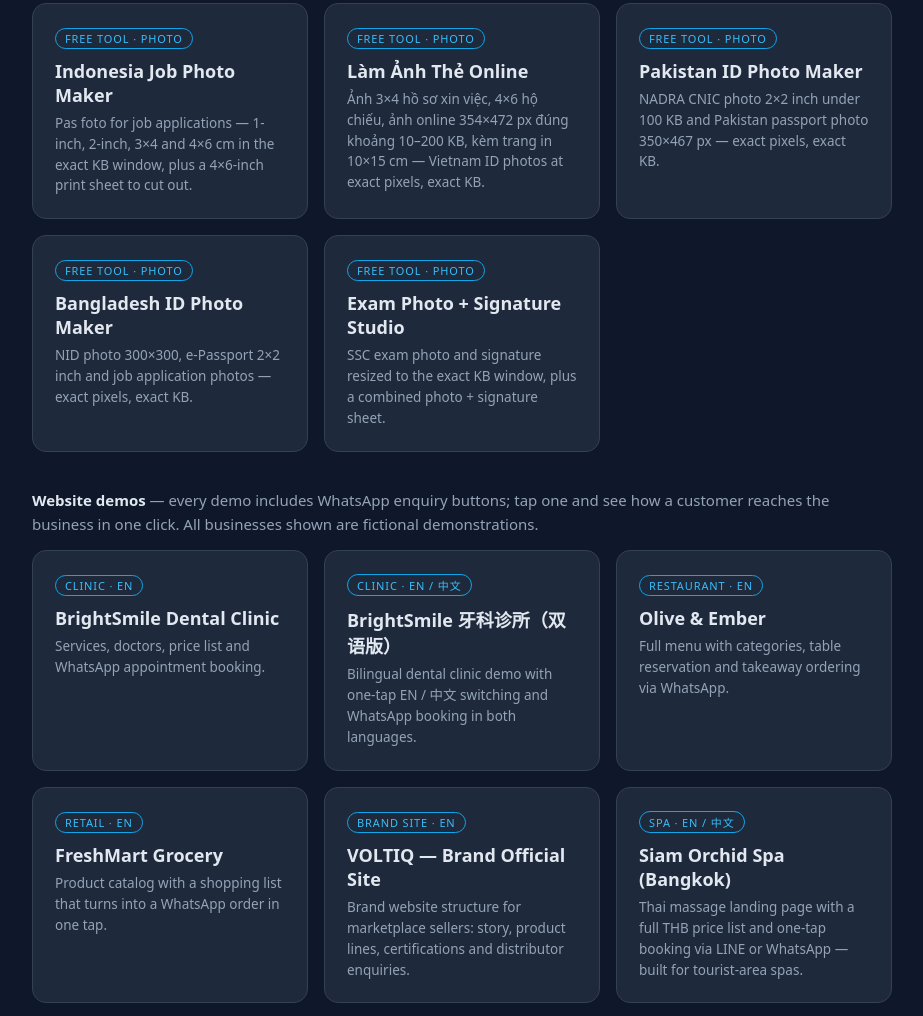
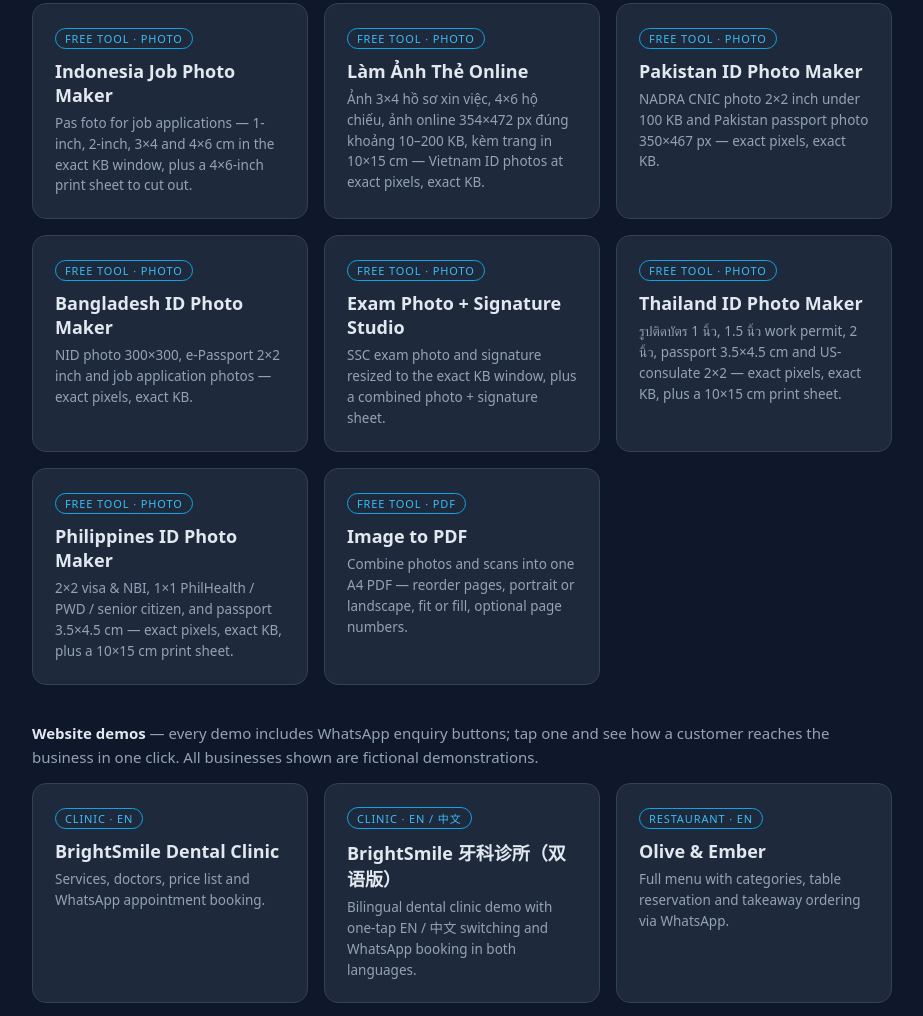
Before and after one commit to sirtang71-collab/smb-demos, a plain HTML site: page index.html in a window 1280 px wide. Shown: the part 1168-2184 px from the top of the page, without its empty margins (178-1101 px from the left). Drawn offline with Linux system fonts and the light colour scheme.

Commit message:
Add id-photo-th, id-photo-ph, image-to-pdf tools + hub cards (2026-11-15 batch)

```diff
--- a/index.html
+++ b/index.html
@@ -110,6 +110,21 @@
       <h2>Exam Photo + Signature Studio</h2>
       <p>SSC exam photo and signature resized to the exact KB window, plus a combined photo + signature sheet.</p>
     </a>
+    <a class="card" href="id-photo-th/">
+      <span class="tag">Free Tool · Photo</span>
+      <h2>Thailand ID Photo Maker</h2>
+      <p>รูปติดบัตร 1 นิ้ว, 1.5 นิ้ว work permit, 2 นิ้ว, passport 3.5×4.5 cm and US-consulate 2×2 — exact pixels, exact KB, plus a 10×15 cm print sheet.</p>
+    </a>
+    <a class="card" href="id-photo-ph/">
+      <span class="tag">Free Tool · Photo</span>
+      <h2>Philippines ID Photo Maker</h2>
+      <p>2×2 visa &amp; NBI, 1×1 PhilHealth / PWD / senior citizen, and passport 3.5×4.5 cm — exact pixels, exact KB, plus a 10×15 cm print sheet.</p>
+    </a>
+    <a class="card" href="image-to-pdf/">
+      <span class="tag">Free Tool · PDF</span>
+      <h2>Image to PDF</h2>
+      <p>Combine photos and scans into one A4 PDF — reorder pages, portrait or landscape, fit or fill, optional page numbers.</p>
+    </a>
   </div>
   <p class="sub" style="margin-bottom:14px"><strong style="color:#e2e8f0">Website demos</strong> — every demo includes WhatsApp enquiry buttons; tap one and see how a customer reaches the business in one click. All businesses shown are fictional demonstrations.</p>
   <div class="grid">
```
